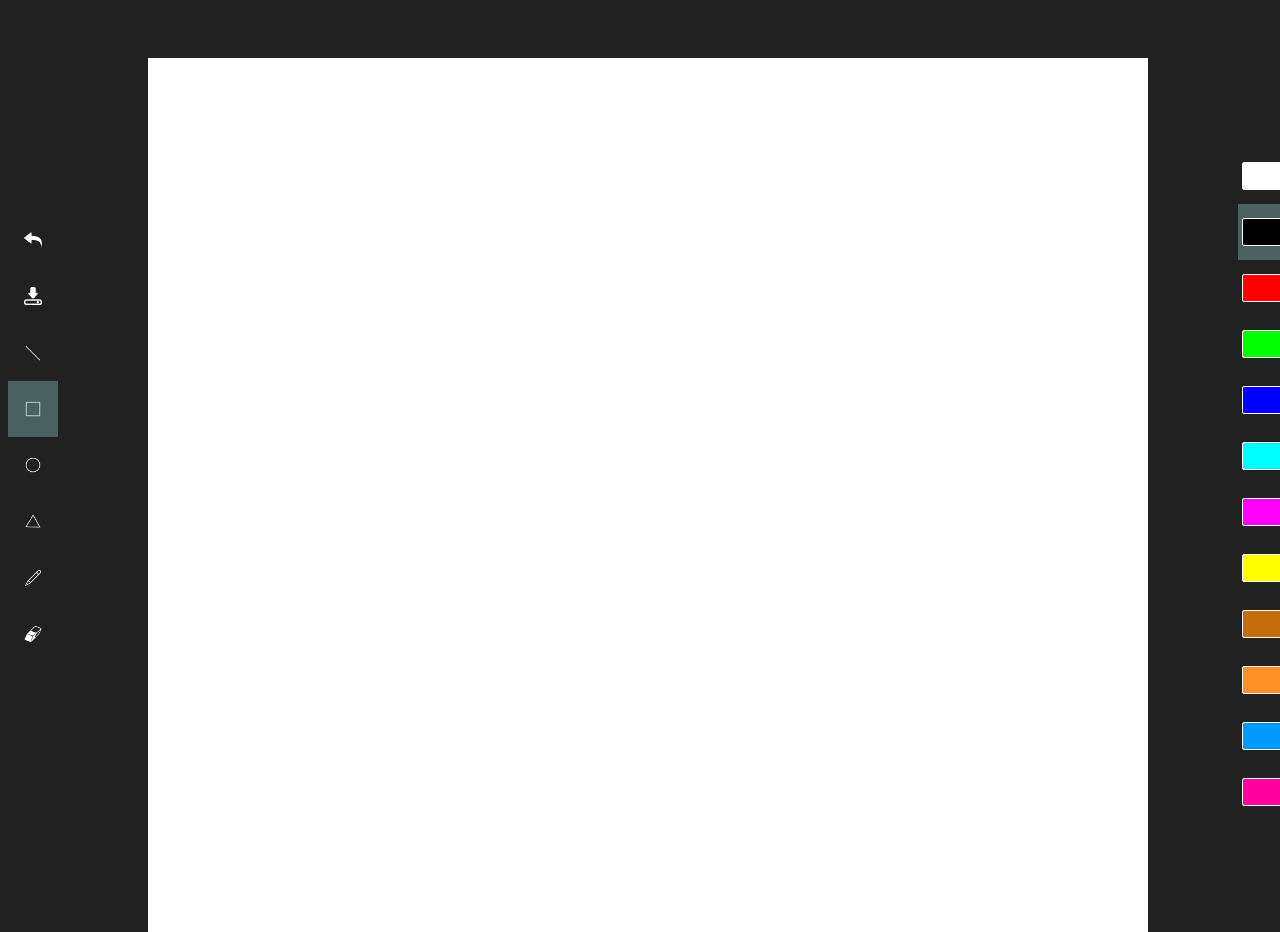
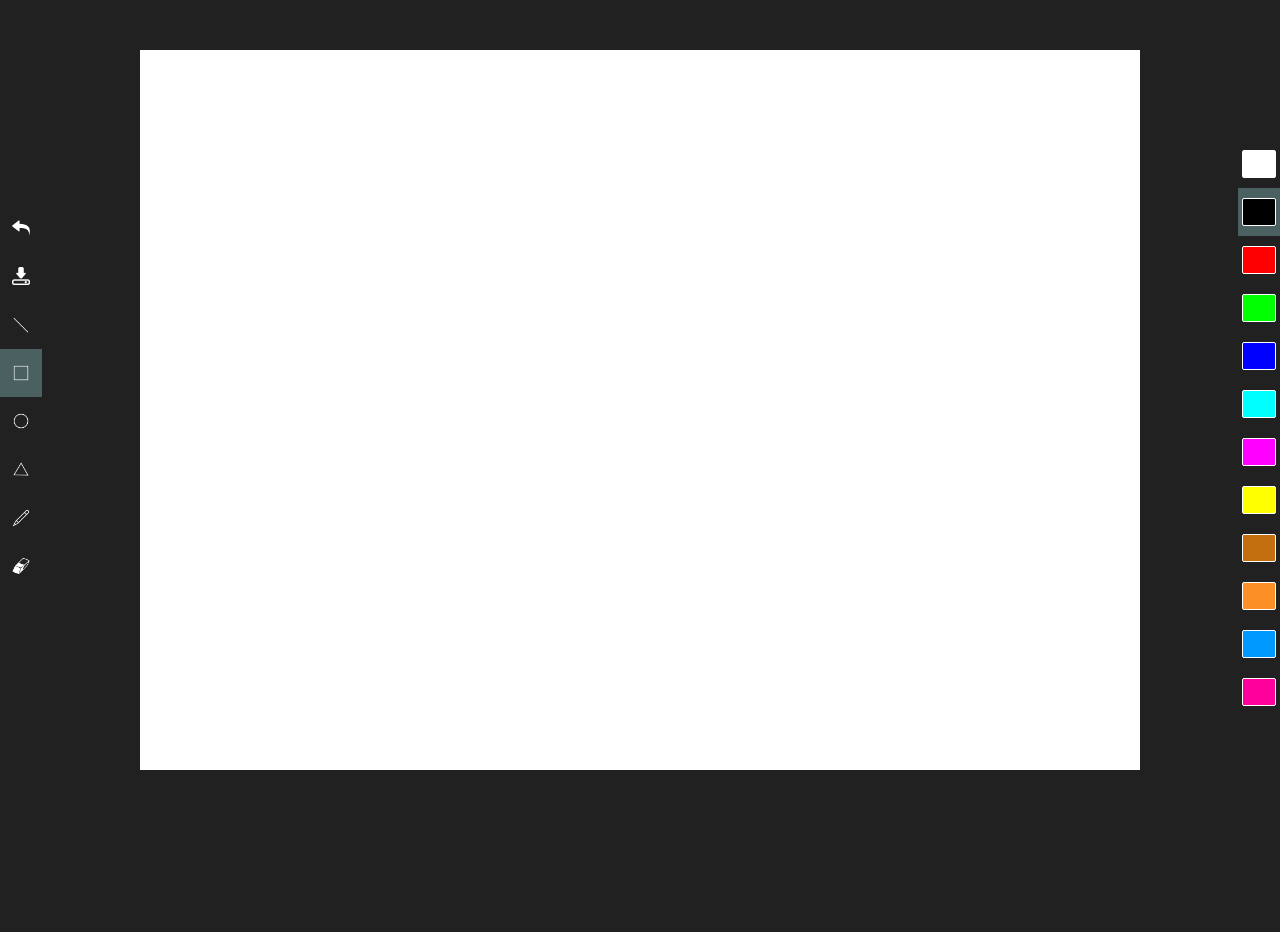
Before and after one commit to DahlGood/CanvasSmartboard, a website: page index.html in a window 1280 px wide. After the commit the page ends 800 px from the top, so only its background shows below. Drawn offline with nearby package versions, Linux system fonts and the light colour scheme.

Commit message:
Quick UI update. Added necessary css dependency

```diff
--- a/index.html
+++ b/index.html
@@ -6,6 +6,7 @@
     <meta name="viewport" content="width=device-width,initial-scale=1">
     <meta http-equiv="X-UA-Compatible" content="ie=edge">
     <title>Chalkboard</title>
+    <link rel="stylesheet" href="https://cdnjs.cloudflare.com/ajax/libs/materialize/1.0.0/css/materialize.min.css">
     <link href="style.css" rel="stylesheet">
 
 </head>
@@ -78,6 +79,8 @@
             </div>
         </div>
     </div>
+    <!-- Compiled and minified JavaScript for materialize-->
+    <script src="https://cdnjs.cloudflare.com/ajax/libs/materialize/1.0.0/js/materialize.min.js"></script>
 
 </body>
 
```
